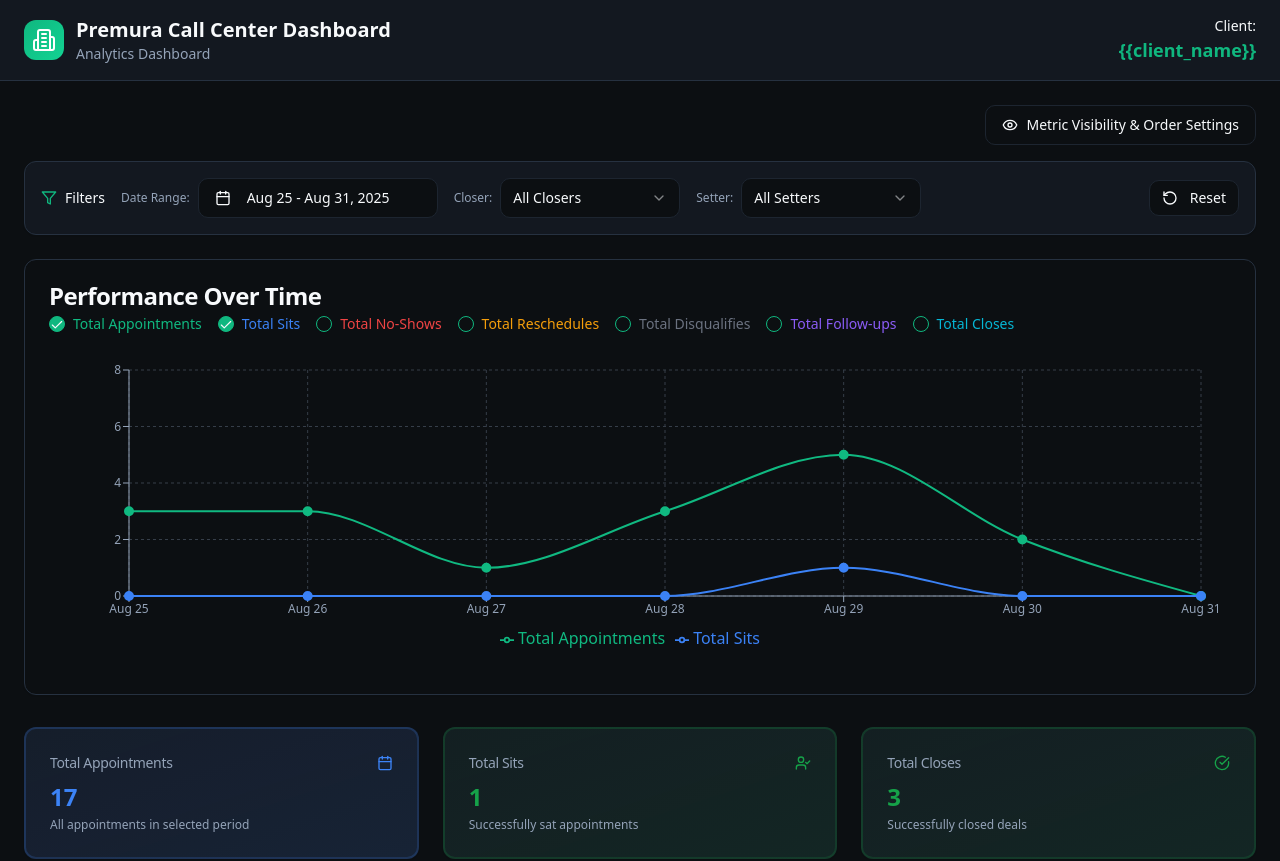
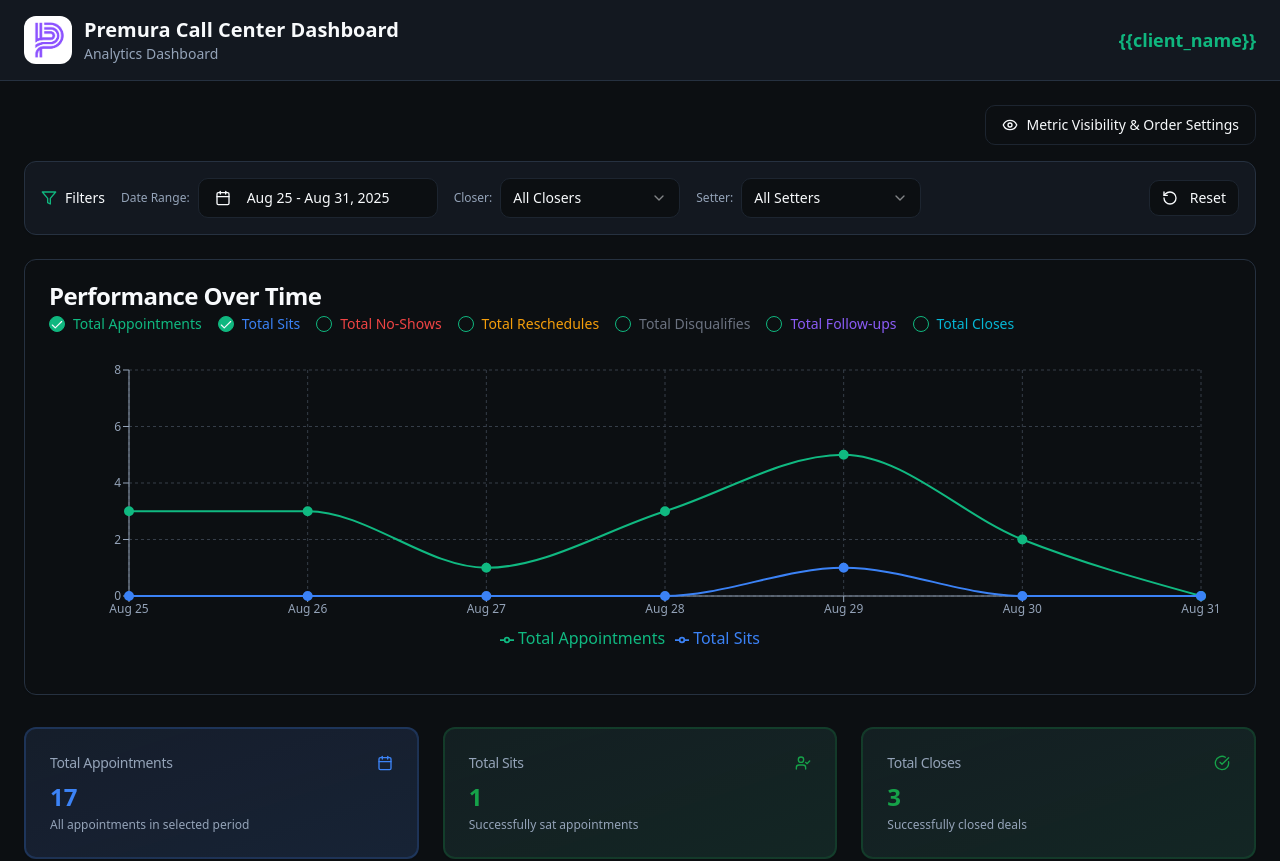
Before and after one commit to simon-isf/permura-corp-dashboard, a React (Vite) app: page / in a window 1280 px wide. Shown: the top 861 px of the page. Built offline with nearby package versions, Linux system fonts and the light colour scheme.

Commit message:
Update header logo and client name
Update the logo in the header to the provided image and simplify the client name display to "Client Name".

```diff
--- a/src/components/dashboard/DashboardHeader.tsx
+++ b/src/components/dashboard/DashboardHeader.tsx
@@ -13,32 +13,26 @@ export function DashboardHeader({
     <header className="w-full bg-card border-b border-border px-6 py-4">
       <div className="flex items-center gap-4">
         <div className="flex items-center gap-3">
-          {logoUrl !== "[INSERT_LOGO_URL_HERE]" ? (
           <img
-              src={logoUrl}
+            src="/lovable-uploads/58030552-ef5b-484d-bb0e-66450b796c1d.png"
             alt="Premura Call Center Dashboard"
-              className="h-10 w-auto"
+            className="h-12 w-12 rounded-lg"
             onError={(e) => {
               // Fallback to icon if image fails to load
-                (e.target as HTMLImageElement).style.display = 'none';
+              const fallback = document.createElement('div');
+              fallback.className = 'h-12 w-12 bg-gradient-primary rounded-lg flex items-center justify-center';
+              fallback.innerHTML = '<svg class="h-8 w-8 text-white" fill="currentColor" viewBox="0 0 24 24"><path d="M12 2L2 7v10c0 5.55 3.84 9.74 9 11 5.16-1.26 9-5.45 9-11V7l-10-5z"/></svg>';
+              (e.target as HTMLImageElement).parentNode?.replaceChild(fallback, e.target as HTMLImageElement);
             }}
           />
-          ) : (
-            <div className="h-10 w-10 bg-gradient-primary rounded-lg flex items-center justify-center">
-              <Building2 className="h-6 w-6 text-white" />
-            </div>
-          )}
           <div>
             <h1 className="text-xl font-bold text-foreground">Premura Call Center Dashboard</h1>
             <p className="text-sm text-muted-foreground">Analytics Dashboard</p>
           </div>
         </div>
 
-        <div className="ml-auto flex items-center gap-2">
-          <div className="text-right">
-            <p className="text-sm font-medium text-foreground">Client:</p>
+        <div className="ml-auto flex items-center">
           <p className="text-lg font-bold text-primary">{clientName}</p>
-          </div>
         </div>
       </div>
     </header>
```
Also changed, not shown: public/lovable-uploads/58030552-ef5b-484d-bb0e-66450b796c1d.png (added). Lines whose indentation alone changed are shown as unchanged.
